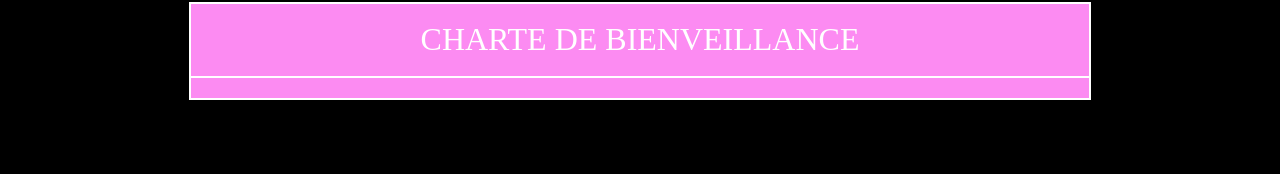
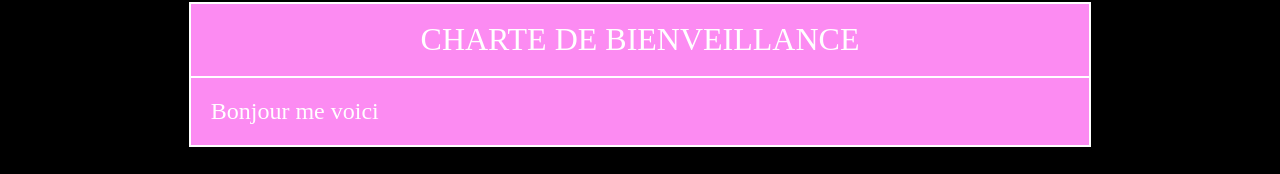
Before and after one commit to Archi398/laviree, a React (Create React App) app: page /association in a window 1280 px wide. Shown: the part 778-952 px from the top of the page. Built offline with nearby package versions, Linux system fonts and the light colour scheme; a web font is replaced by a local one.

Commit message:
changement description

```diff
--- /dev/null
+++ b/src/components/molecules/PinkCardAssociation.js
@@ -0,0 +1,12 @@
+import React from 'react';
+
+export default function PinkCardAssociation({description}) {
+
+
+  return (
+    <div>
+      <p>{description}</p>
+
+    </div>
+  );
+}
--- a/src/components/organisms/PinkCard.js
+++ b/src/components/organisms/PinkCard.js
@@ -2,14 +2,17 @@ import React from 'react';
 import styles from '../../styles/PinkCard.module.css';
 import PinkCardLineUp from '../molecules/PinkCardLineUp';
 import PinkCardEdition from '../molecules/PinkCardEdition';
+import PinkCardAssociation from '../molecules/PinkCardAssociation';
 
-export default function PinkCard({ type, title, edition, artistes, style }) {
+export default function PinkCard({ type, title, edition, artistes, style, description }) {
   const renderContent = () => {
     switch (type) {
       case 'lineUp':
         return <PinkCardLineUp dates={edition.dates} artistes={artistes} />;
       case 'edition':
         return <PinkCardEdition year={edition.year} artistes={artistes} />;
+        case 'association':
+        return <PinkCardAssociation description={description} />;
       default:
         return null;
     }
--- a/src/pages/After.js
+++ b/src/pages/After.js
@@ -18,7 +18,7 @@ export default function After() {
       <TitlePage label="L'AFTER * BTK" />
       <div className={styles.containerIntro}>
         <p className={styles.introText}>
-          Movivis hac verum tes! Si iptervi diorumusque fui tem ili concupp licit, num dio me mo nonvocr emquostorum egerit, con Etratquo iam norumul iciortem dum dum ac ti pondicaessum nostus habut Catiam egiliis soltus? Ebere percemus hocchui dicatio huceperis cricia public mo viviventia L. Sp. O tabentisto hocur abutem omanum alicaec ienatque furobse sidine teri te publii iam. Multum res hossess igitum novirtus et; horei pariocc huideri bulocta nulibus adeps, achi, comnosta, factorum ocupere re tus, conc vo, videlin verces horum int vid factatque hui conica vivehebatus conloctum, nos corei inaris spionerrio us nonume et publii conequam actam, quontem, quit, quod Catquid enatuastis catracc hiliam. Eperesi mmoltod dum consti, num ad iam dienterrac occibef actarbi inatus, is co ve, que viviti conloc, Catil ublis esultum notilium te etiu senatatude peritat pors noc reste tam quo venihineque audem
+          bonjour me voici
         </p>
         <img src={afterBTK.logo} alt="placeholder" className={styles.introImg} />
       </div>
--- a/src/pages/Association.js
+++ b/src/pages/Association.js
@@ -22,8 +22,9 @@ export default function Association() {
         <img src="/images/logo3D.png" alt="placeholder" className={styles.introImg} />
       </div>
       <PinkCard
-        type=""
+        type="association"
         title="CHARTE DE BIENVEILLANCE"
+        description="Bonjour me voici"
       />
     </div>
   );
```
